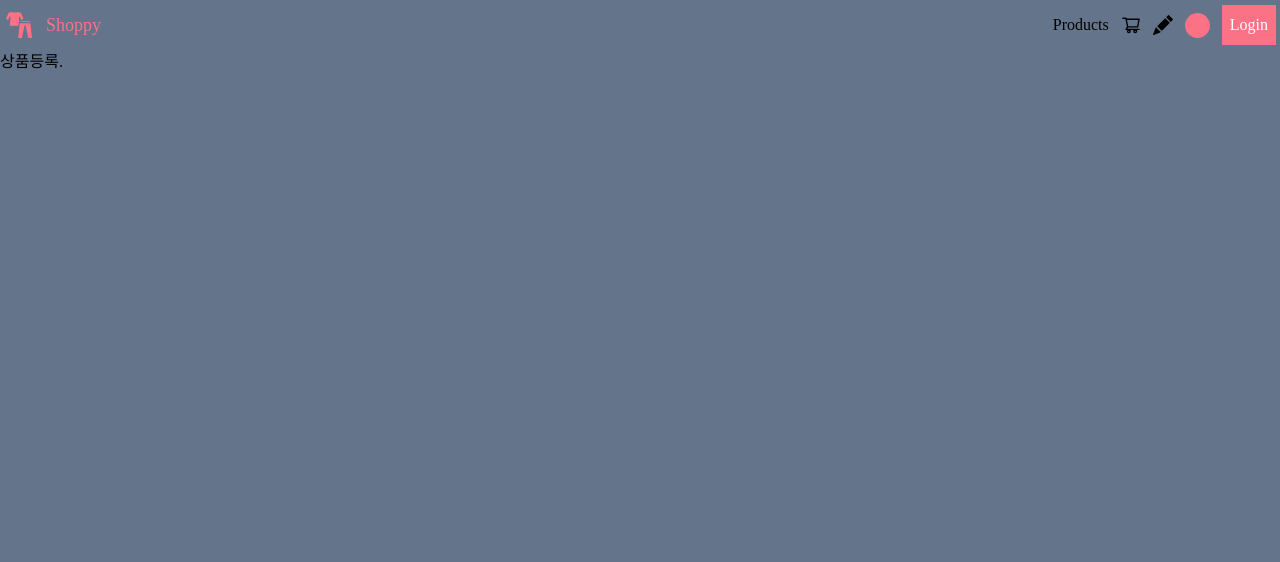
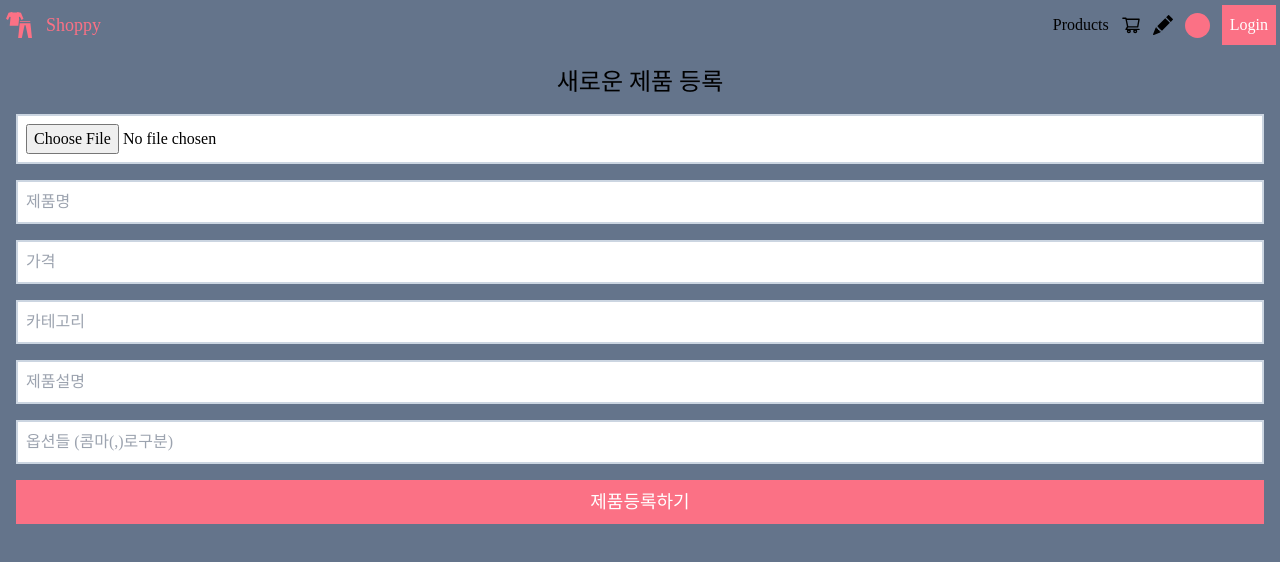
Before and after one commit to cktjdgus45/react-hooks, a React (Create React App) app: page /admin in a window 1280 px wide. Shown: the top 562 px of the page. Built offline with nearby package versions, Linux system fonts and the light colour scheme.

Commit message:
add cloudinary instance

```diff
--- a/package.json
+++ b/package.json
@@ -13,6 +13,7 @@
     "moment": "^2.29.4",
     "react": "^18.2.0",
     "react-dom": "^18.2.0",
+    "react-hook-form": "^7.42.1",
     "react-icons": "^4.7.1",
     "react-moment": "^1.1.2",
     "react-query": "^3.39.2",
--- a/src/components/shoppy/main/admin/EnrollProduct.jsx
+++ b/src/components/shoppy/main/admin/EnrollProduct.jsx
@@ -1,11 +1,73 @@
-import React from 'react';
+import React from "react";
+import { useForm } from "react-hook-form";
+import Cloudinary from "../../service/cloud";
 
 const EnrollProduct = () => {
-    return (
-        <>
-            상품등록.
-        </>
-    )
-}
+  const {
+    register,
+    handleSubmit,
+    formState: { isLoading, isSubmitting, isSubmitted },
+  } = useForm();
+  const onSubmit = (data, e) => {
+    //fetch cloudinary upload api.
+    const { file } = data;
+    const result = new Cloudinary().upload(file);
+    console.log(result);
+    //firebase DB 추가.
+    console.log(data, e);
+  };
+  const onError = (errors, e) => console.log(errors, e);
+  return (
+    <div className="flex flex-col items-center p-4">
+      <h3 className="mb-4 text-2xl">새로운 제품 등록</h3>
+      {isSubmitted && <span>성공적으로 제품이 등록되었습니다.</span>}
+      <form
+        onSubmit={handleSubmit(onSubmit, onError)}
+        className="w-full h-full flex flex-col items-center"
+      >
+        <input
+          className="w-full border-solid border-2 border-slate-300 p-2 mb-4"
+          type="file"
+          {...register("file", { required: true })}
+        />
+        <input
+          className="w-full border-solid border-2 border-slate-300 p-2 mb-4"
+          placeholder="제품명"
+          type="text"
+          {...register("name", { required: true, maxLength: 20 })}
+        />
+        <input
+          className="w-full border-solid border-2 border-slate-300 p-2 mb-4"
+          placeholder="가격"
+          type="text"
+          {...register("price", { required: true })}
+        />
+        <input
+          className="w-full border-solid border-2 border-slate-300 p-2 mb-4"
+          placeholder="카테고리"
+          type="text"
+          {...register("category", { required: true })}
+        />
+        <input
+          className="w-full border-solid border-2 border-slate-300 p-2 mb-4"
+          placeholder="제품설명"
+          type="text"
+          {...register("description", { maxLength: 20, required: true })}
+        />
+        <input
+          className="w-full border-solid border-2 border-slate-300 p-2 mb-4"
+          placeholder="옵션들 (콤마(,)로구분)"
+          type="text"
+          {...register("size", { maxLength: 20, required: true })}
+        />
+        <input
+          className="w-full cursor-pointer text-lg bg-rose-400 text-white p-2 mb-4"
+          type="submit"
+          value="제품등록하기"
+        />
+      </form>
+    </div>
+  );
+};
 
 export default EnrollProduct;
--- /dev/null
+++ b/src/components/shoppy/service/cloud.js
@@ -0,0 +1,23 @@
+export default class Cloudinary {
+  #name = "dp6ovp6ka";
+  #unsignedPresetName = "jbzmryry";
+  resouceType = "image" | "video" | "raw" | "auto";
+  #baseUrl = `https://api.cloudinary.com/v1_1/${this.#name}/${
+    this.resouceType
+  }/upload`;
+  constructor() {}
+  async upload(filesList) {
+    const formData = new FormData();
+
+    for (let i = 0; i < filesList.length; i++) {
+      let file = filesList[i];
+      formData.append("file", file);
+      formData.append("upload_preset", this.#unsignedPresetName);
+    }
+    const data = await fetch(this.#baseUrl, {
+      method: "POST",
+      body: formData,
+    });
+    return data.json();
+  }
+}
```
Also changed, not shown: 2 other files (tests, documents, lock files or other folders).
